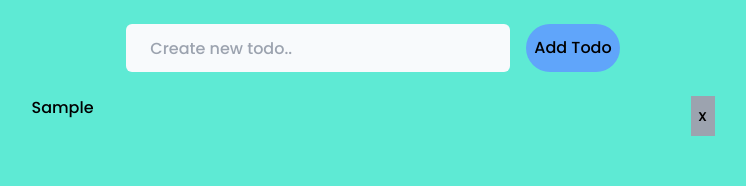
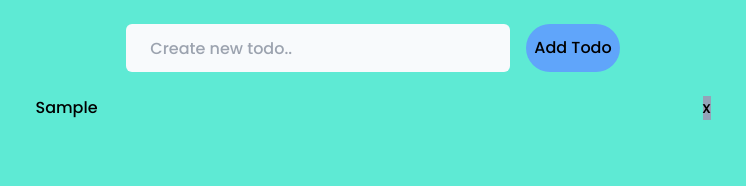
Before and after one commit to Shoetan/react-todo, a React (Vite) app: page / in a window 1280 px wide. Both pictures are taken after typing "Sample" into the empty fields and a click on the button "Add Todo". Shown: the top 186 px of the page, without its empty margins (267-1013 px from the left). Built offline with nearby package versions, Linux system fonts and the light colour scheme.

Commit message:
Created the button an function to delete a todo from the array of todos

```diff
--- a/src/App.jsx
+++ b/src/App.jsx
@@ -27,10 +27,21 @@ const addTask = () =>{
  */
   newTask !=="" ? setTodos([...todos, {id:todos.length + 1 ,task:newTask}]) : console.log('Enter a task');
 
-  console.log(todos);
   /* Clear the input field once the add task button is clicked */
   setNewTask("")
 
+}
+
+/*
+*Below is a deltask function.This function receives a parameter of id. Each id is unique within the array of tasks. The filter method is applied to array to return a set of new array containing all items whose id does not match the givin id parameter
+ */
+const delTask = (id) => {
+    const newTodo = todos.filter((todo)=>{
+      return (todo.id !== id)
+    })
+
+/* updates the tasks list array with a new set of items excluding that with the id given as a parameter in the function*/
+    setTodos(newTodo)
 }
 
 
@@ -49,9 +60,10 @@ const addTask = () =>{
           {todos.map((todo)=>{
 
             {/* return a component here for the todos */}
-            return  <Todos  todo = {todo.task}/>
+            return  <Todos  todo = {todo.task} delTodo = {()=>{delTask(todo.id)}} />
 
           })}
+
       </div>
 
     </div>
--- a/src/Todos..jsx
+++ b/src/Todos..jsx
@@ -1,10 +1,10 @@
-const Todos = ({todo}) => {
+const Todos = ({todo, delTodo}) => {
     return (
         <div className=" container mx-auto  mt-6 flex justify-around">
             <h1 className="text-black">
                     {todo}
             </h1>
-            <button className="bg-gray-400 p-2 w-auto">x</button>
+            <button className="bg-slate-400" onClick={delTodo}>x</button>
         </div>
     );
 }
```
